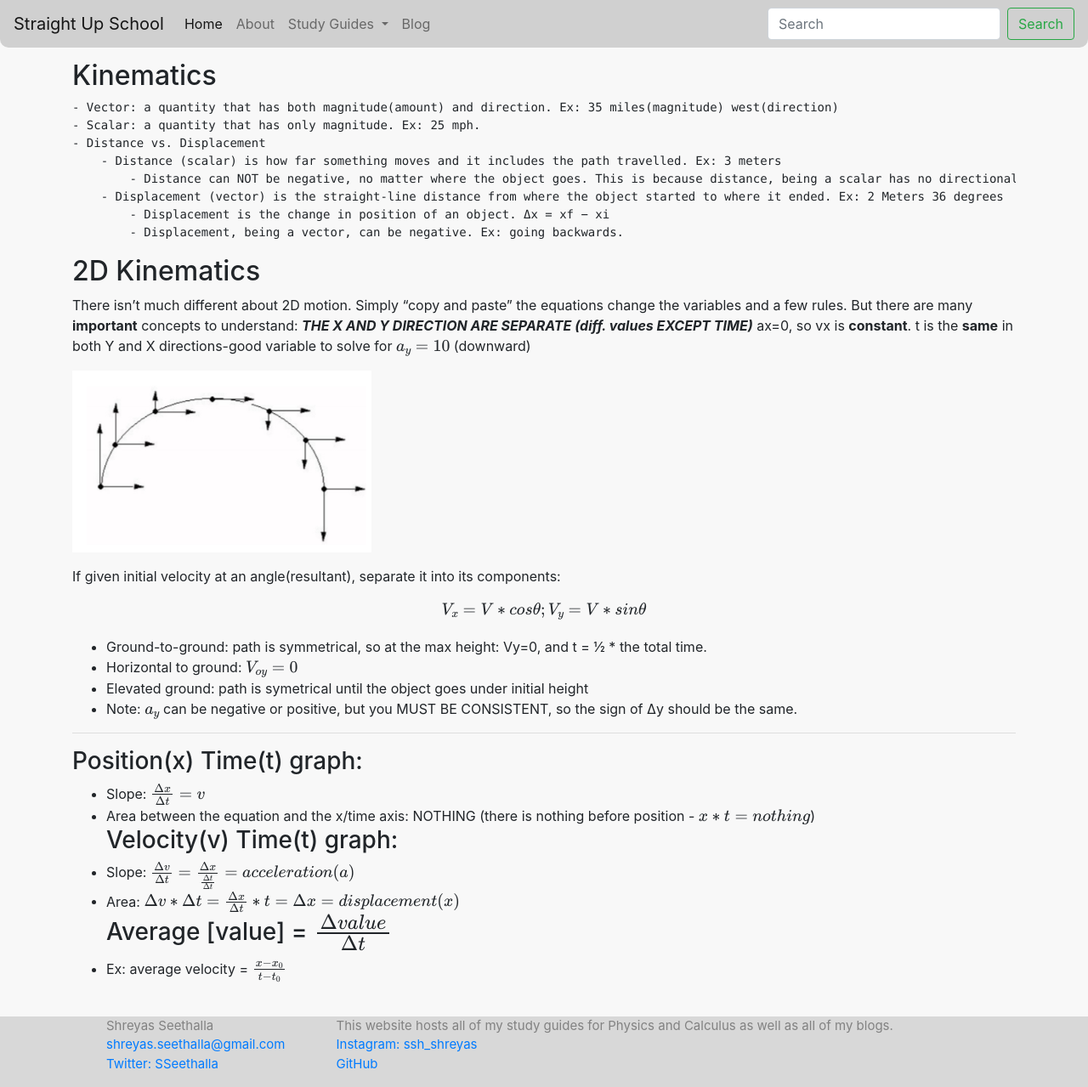
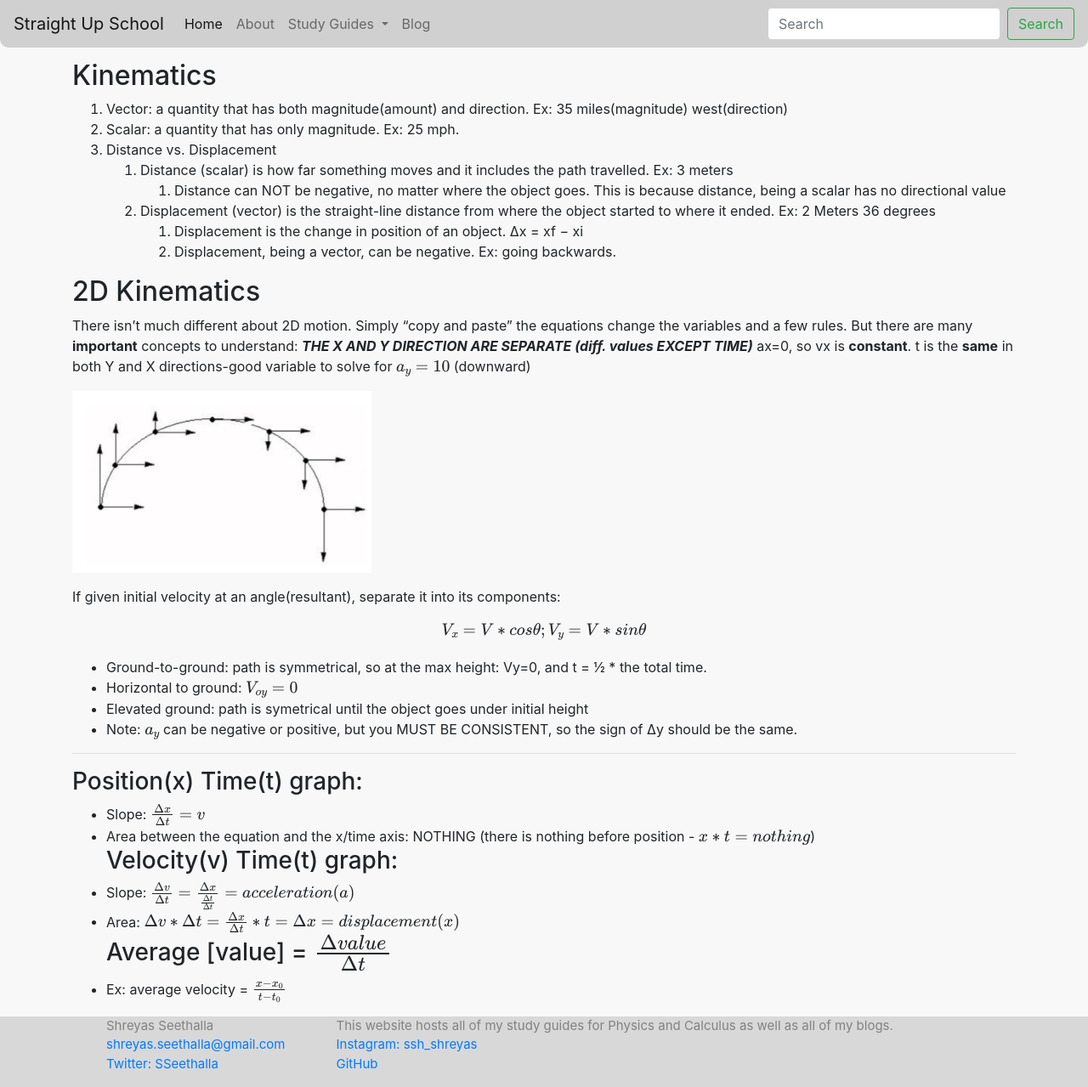
Before and after one commit to KasaiYuki/kasaiyuki.github.io, a Jekyll site: the page built from guides/guides-concepts.md, in a window 1280 px wide and 1279 px high. Shown: the whole window at 85% size. Built offline with Jekyll 4.4.1, drawn with Linux system fonts in a browser that asks for light colours; formulas are drawn with MathJax 3; comment, search, counter and statistics services are not loaded; some of the changed lines change nothing that is shown.

Commit message:
updated list syntax

```diff
--- a/guides/guides-concepts.md
+++ b/guides/guides-concepts.md
@@ -10,14 +10,14 @@ title: Concepts
 ---
 ## Kinematics
 
-    - Vector: a quantity that has both magnitude(amount) and direction. Ex: 35 miles(magnitude) west(direction)
-    - Scalar: a quantity that has only magnitude. Ex: 25 mph.
-    - Distance vs. Displacement
-        - Distance (scalar) is how far something moves and it includes the path travelled. Ex: 3 meters
-            - Distance can NOT be negative, no matter where the object goes. This is because distance, being a scalar has no directional value
-        - Displacement (vector) is the straight-line distance from where the object started to where it ended. Ex: 2 Meters 36 degrees
-            - Displacement is the change in position of an object. Δx = xf − xi
-            - Displacement, being a vector, can be negative. Ex: going backwards.
+1. Vector: a quantity that has both magnitude(amount) and direction. Ex: 35 miles(magnitude) west(direction)
+2. Scalar: a quantity that has only magnitude. Ex: 25 mph.
+3. Distance vs. Displacement
+    1. Distance (scalar) is how far something moves and it includes the path travelled. Ex: 3 meters
+        1. Distance can NOT be negative, no matter where the object goes. This is because distance, being a scalar has no directional value
+    2. Displacement (vector) is the straight-line distance from where the object started to where it ended. Ex: 2 Meters 36 degrees
+        1. Displacement is the change in position of an object. Δx = xf − xi
+        2. Displacement, being a vector, can be negative. Ex: going backwards.
 
 
 ## 2D Kinematics
```
Also changed, not shown: 1 other file.
